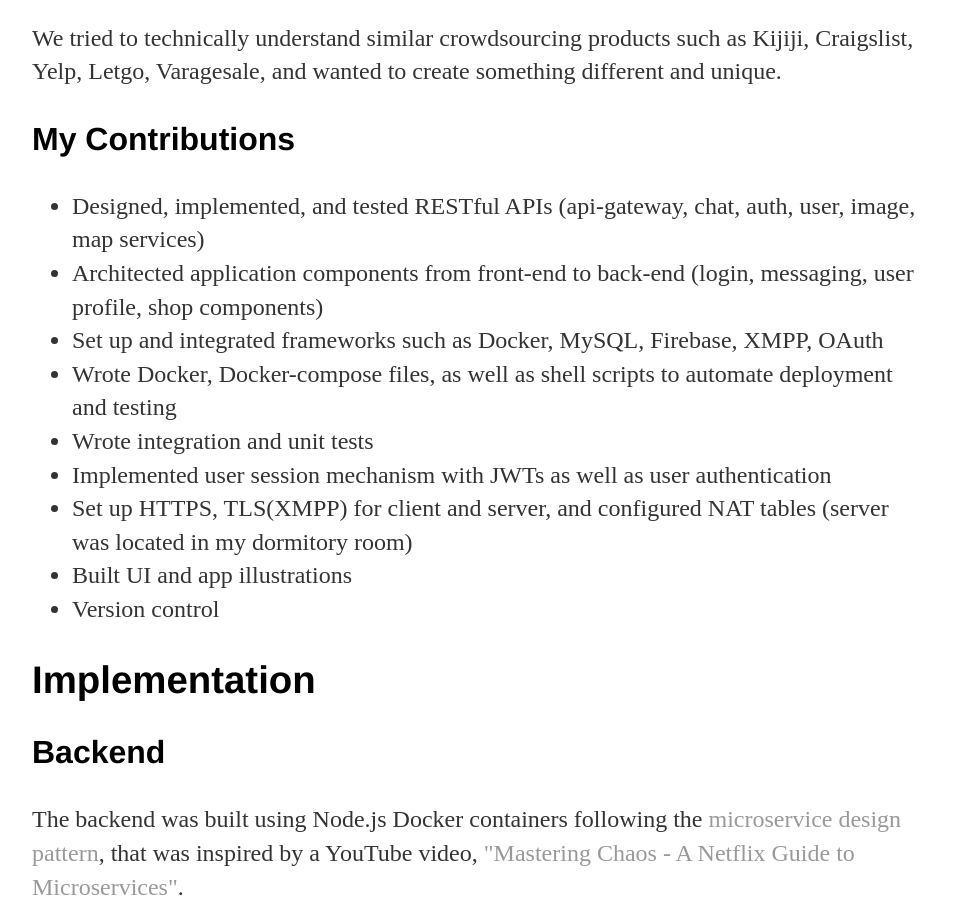
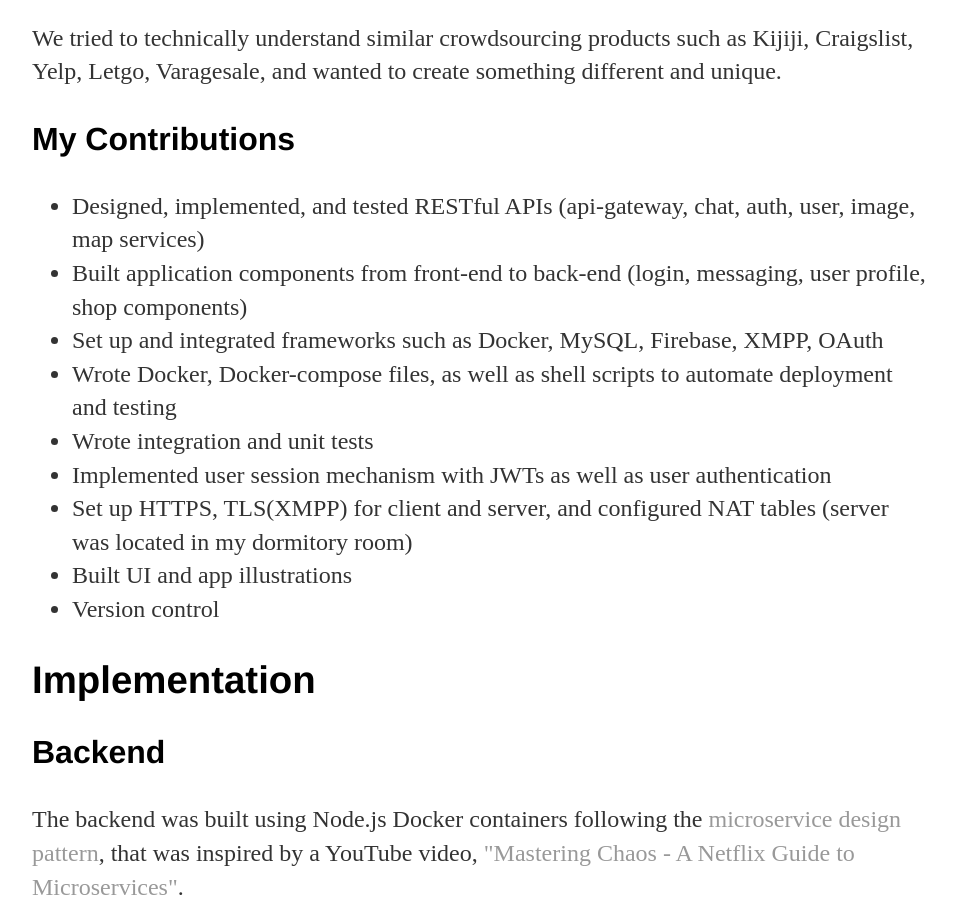
Before and after one commit to jcho7022/jcho7022.github.io, a Jekyll site: the page built from projects/float/index.html, in a window 1280 px wide and 900 px high, scrolled down 2501 px. Shown: the whole window, without its empty margins (160-1115 px from the left). Built offline with Jekyll 4.4.1, drawn with Linux system fonts in a browser that asks for light colours.

Commit message:
Update index.html

```diff
--- a/projects/float/index.html
+++ b/projects/float/index.html
@@ -54,7 +54,7 @@
 <h3>My Contributions</h3>
 <ul class="contributions">
         <li>Designed, implemented, and tested RESTful APIs (api-gateway, chat, auth, user, image, map services)</li>
-        <li>Architected application components from front-end to back-end (login, messaging, user profile, shop components)</li>
+        <li>Built application components from front-end to back-end (login, messaging, user profile, shop components)</li>
 	<li>Set up and integrated frameworks such as Docker, MySQL, Firebase, XMPP, OAuth</li>
 	<li>Wrote Docker, Docker-compose files, as well as shell scripts to automate deployment and testing</li>
 	<li>Wrote integration and unit tests</li>
```
